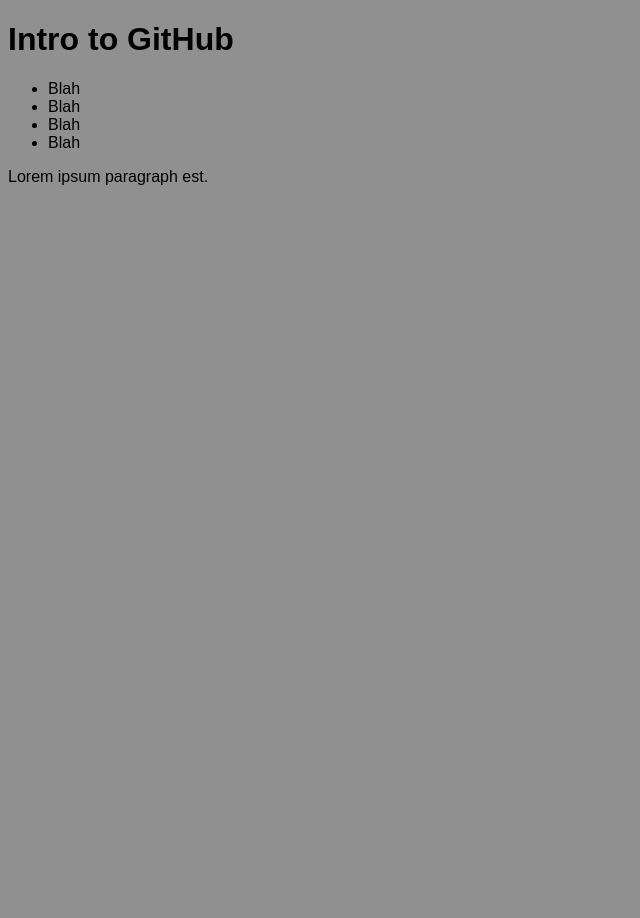
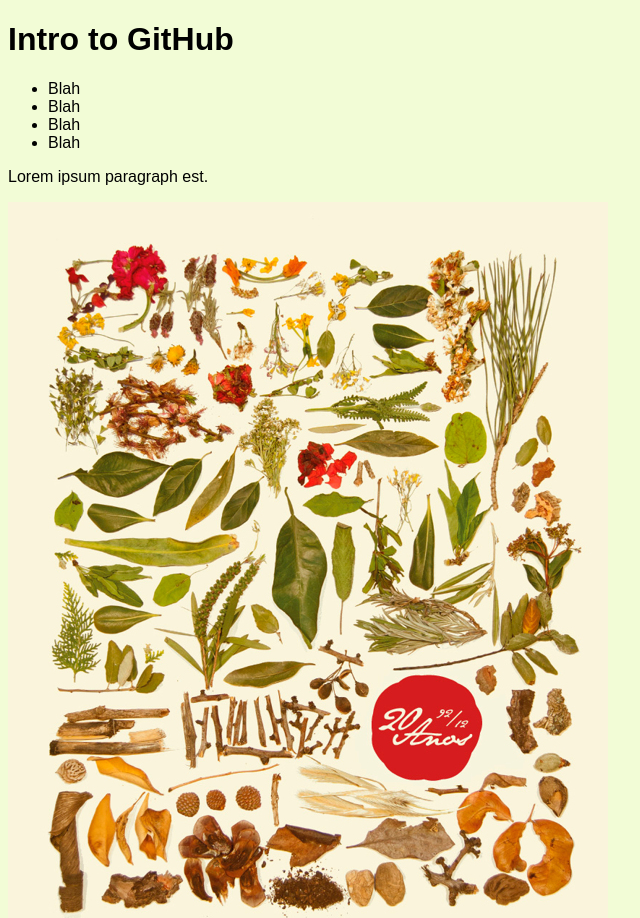
Before and after one commit to chav0021/intro-to-github, a plain HTML site: page index.html in a window 1280 px wide. Shown: the top 918 px of the page, without its empty margins (0-640 px from the left). Before the commit the page ends 800 px from the top, so only its background shows below. Drawn offline with Linux system fonts and the light colour scheme.

Commit message:
Added an Image

```diff
--- a/css/general.css
+++ b/css/general.css
@@ -3,5 +3,5 @@
 
 html {
     font-family: sans-serif;
-    background-color: #909090;
+    background-color: #f2fcd6;
 }
--- a/index.html
+++ b/index.html
@@ -19,5 +19,7 @@
 
     <p>Lorem ipsum paragraph est.</p>
 
+    <img src="images/image.jpg" alt='placeholder image'>
+
 </body>
 </html>
```
Also changed, not shown: images/image.jpg (added).
